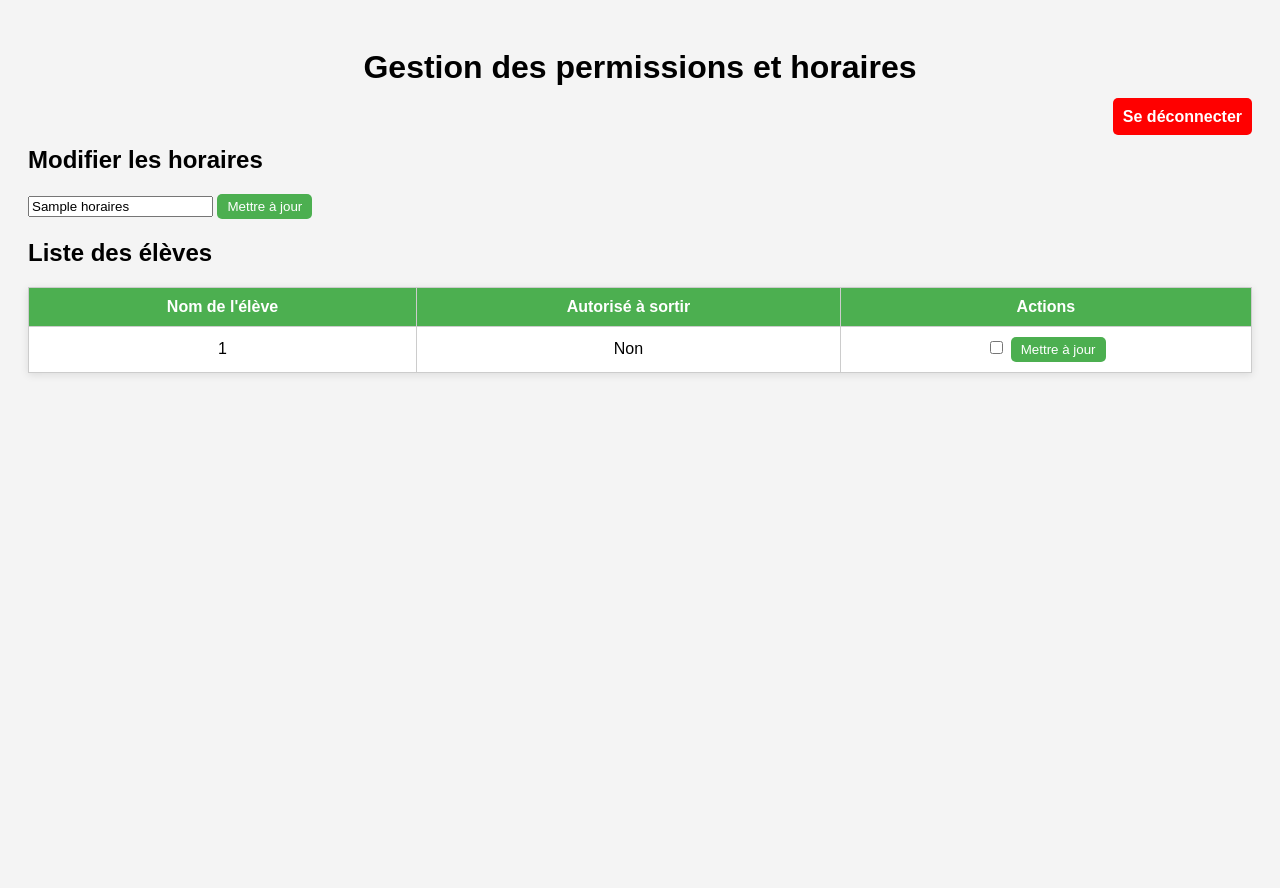
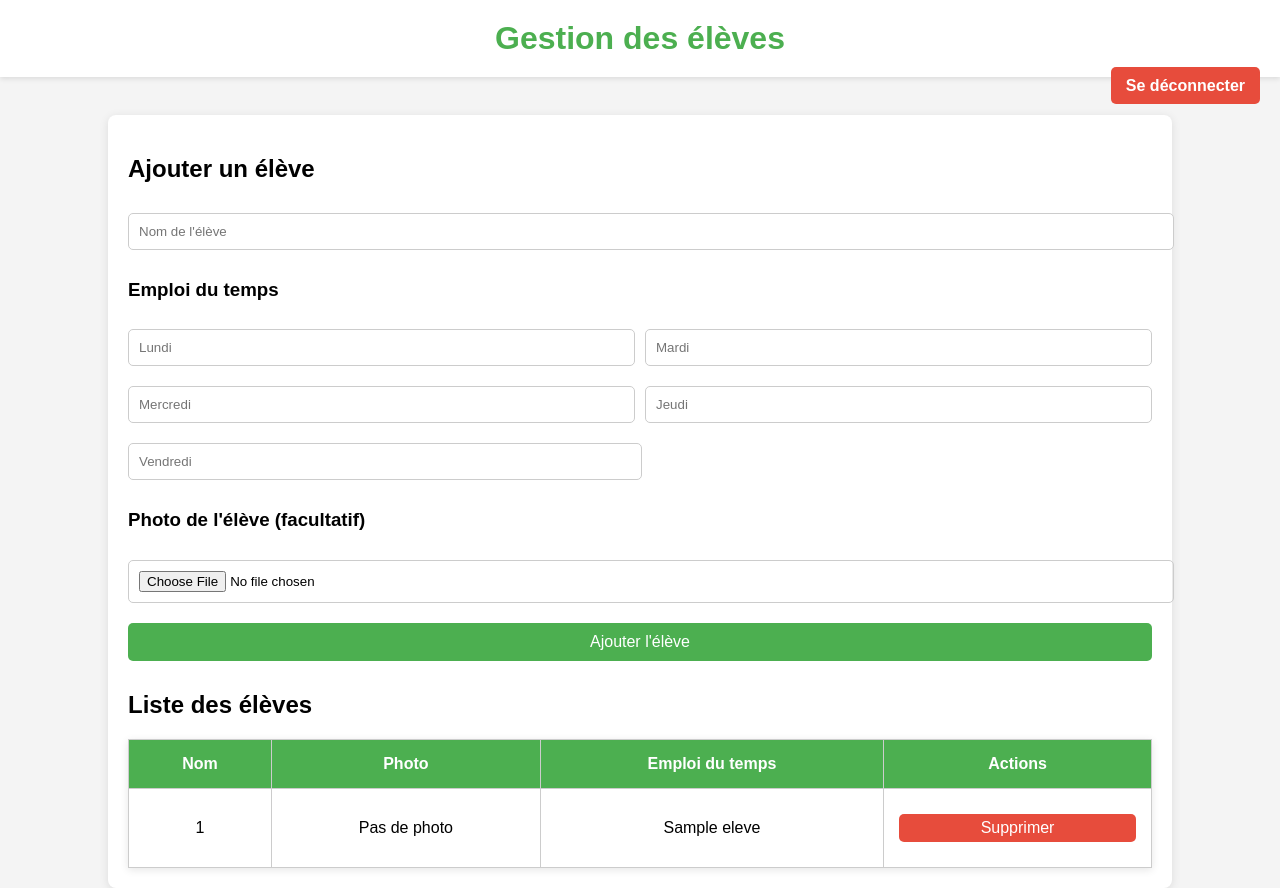
Before and after one commit to rayan-lang/monprojet, a Flask app: template templates/admin.html in a window 1280 px wide. Before the commit the page ends 375 px from the top, so only its background shows below. Run offline with Flask 3, Linux system fonts and the light colour scheme; the template is opened without the code that fills it: most values are stand-ins (such as "Sample title", 1, 10 or a date in 2020).

```diff
--- a/app.py
+++ b/app.py
@@ -1,59 +1,48 @@
-from flask import Flask, render_template, request, redirect, url_for, flash, session
+import os
 import sqlite3
 import qrcode
 from io import BytesIO
 import base64
+from flask import Flask, render_template, request, redirect, url_for, flash, session
+from werkzeug.utils import secure_filename
 
 app = Flask(__name__)
 app.secret_key = 'ma_cle_secrete'  # Pour les sessions
 DB_FILE = 'sorties.db'
 BASE_URL = "https://monprojet-j8sc.onrender.com"
+UPLOAD_FOLDER = 'static/photos'
+os.makedirs(UPLOAD_FOLDER, exist_ok=True)
+app.config['UPLOAD_FOLDER'] = UPLOAD_FOLDER
 
 # Identifiants admin
 ADMIN_USERNAME = "admin"
 ADMIN_PASSWORD = "admin123"
 
-# Création des tables si elles n'existent pas
-def init_db():
+
+# Mise à jour de la base de données
+def update_db():
     conn = sqlite3.connect(DB_FILE)
     cursor = conn.cursor()
+    cursor.execute("PRAGMA table_info(eleves)")
+    columns = [col[1] for col in cursor.fetchall()]
 
-    # Table historique des sorties
-    cursor.execute('''
-        CREATE TABLE IF NOT EXISTS historique (
-            id INTEGER PRIMARY KEY AUTOINCREMENT,
-            nom_eleve TEXT,
-            heure_sortie TEXT,
-            date TEXT
-        )
-    ''')
-
-    # Table des élèves
-    cursor.execute('''
-        CREATE TABLE IF NOT EXISTS eleves (
-            id INTEGER PRIMARY KEY AUTOINCREMENT,
-            nom_eleve TEXT UNIQUE,
-            autorise INTEGER DEFAULT 0
-        )
-    ''')
-
-    # Table des horaires
-    cursor.execute('''
-        CREATE TABLE IF NOT EXISTS horaires (
-            id INTEGER PRIMARY KEY AUTOINCREMENT,
-            horaires TEXT
-        )
-    ''')
-
-    # Ajout des horaires par défaut si la table est vide
-    cursor.execute("SELECT COUNT(*) FROM horaires")
-    if cursor.fetchone()[0] == 0:
-        cursor.execute("INSERT INTO horaires (horaires) VALUES (?)", ("8H, 12H, 14H, 16H",))
+    if 'photo' not in columns:
+        cursor.execute("ALTER TABLE eleves ADD COLUMN photo TEXT")
+    if 'emploi_du_temps' not in columns:
+        cursor.execute("ALTER TABLE eleves ADD COLUMN emploi_du_temps TEXT")
 
     conn.commit()
     conn.close()
 
-init_db()
+
+update_db()
+
+
+# Redirection de la page principale vers la connexion
+@app.route('/')
+def index():
+    return redirect(url_for('login'))
+
 
 # Page de connexion
 @app.route('/login', methods=['GET', 'POST'])
@@ -71,12 +60,13 @@ def login():
 
     return render_template('login.html')
 
-# Déconnexion
+
 @app.route('/logout')
 def logout():
     session.pop('admin', None)
     flash("Déconnexion réussie", "info")
     return redirect(url_for('login'))
+
 
 # Espace admin sécurisé
 @app.route('/admin')
@@ -87,66 +77,63 @@ def admin():
 
     conn = sqlite3.connect(DB_FILE)
     cursor = conn.cursor()
+    cursor.execute("SELECT nom_eleve, photo, emploi_du_temps FROM eleves")
+    eleves = cursor.fetchall()
+    conn.close()
+    return render_template('admin.html', eleves=eleves)
 
-    # Récupérer les élèves
-    cursor.execute("SELECT nom_eleve, autorise FROM eleves")
-    eleves = cursor.fetchall()
 
-    # Récupérer les horaires dynamiques
-    cursor.execute("SELECT horaires FROM horaires LIMIT 1")
-    horaires = cursor.fetchone()[0]
+# Ajout d'un élève
+@app.route('/add_eleve', methods=['POST'])
+def add_eleve():
+    nom_eleve = request.form['nom_eleve']
+
+    # Récupération des jours de l'emploi du temps
+    emploi_du_temps = {
+        "lundi": request.form.get('lundi'),
+        "mardi": request.form.get('mardi'),
+        "mercredi": request.form.get('mercredi'),
+        "jeudi": request.form.get('jeudi'),
+        "vendredi": request.form.get('vendredi')
+    }
+
+    # Convertir l'emploi du temps en chaîne JSON pour le stocker dans la base de données
+    emploi_du_temps_str = str(emploi_du_temps)  # Vous pouvez aussi utiliser json.dumps() si nécessaire
+
+    # Gestion de la photo de l'élève
+    photo = request.files['photo']
+    photo_path = None
+    if photo and photo.filename != '':
+        filename = secure_filename(photo.filename)
+        photo_path = os.path.join(app.config['UPLOAD_FOLDER'], filename)
+        photo.save(photo_path)
+
+    # Connexion à la base de données et ajout de l'élève
+    conn = sqlite3.connect(DB_FILE)
+    cursor = conn.cursor()
+    try:
+        cursor.execute("INSERT INTO eleves (nom_eleve, photo, emploi_du_temps) VALUES (?, ?, ?)",
+                       (nom_eleve, photo_path, emploi_du_temps_str))
+        conn.commit()
+        flash(f"L'élève {nom_eleve} a été ajouté avec succès.", "success")
+    except sqlite3.IntegrityError:
+        flash(f"L'élève {nom_eleve} existe déjà.", "danger")
 
     conn.close()
-    return render_template('admin.html', eleves=eleves, horaires=horaires)
+    return redirect(url_for('admin'))
 
-# Page d'accueil
-@app.route('/')
-def index():
-    return render_template('index.html')
 
-# Génération de QR code
-@app.route('/generate', methods=['POST'])
-def generate_qr():
-    nom_eleve = request.form['nom_eleve']
-
+# Suppression d'un élève
+@app.route('/delete_eleve/<nom_eleve>', methods=['POST'])
+def delete_eleve(nom_eleve):
     conn = sqlite3.connect(DB_FILE)
     cursor = conn.cursor()
-    cursor.execute("INSERT OR IGNORE INTO eleves (nom_eleve) VALUES (?)", (nom_eleve,))
+    cursor.execute("DELETE FROM eleves WHERE nom_eleve = ?", (nom_eleve,))
     conn.commit()
+    conn.close()
+    flash(f"L'élève {nom_eleve} a été supprimé.", "info")
+    return redirect(url_for('admin'))
 
-    qr_data = f"{BASE_URL}/horaires/{nom_eleve}"
-
-    qr = qrcode.make(qr_data)
-    buffer = BytesIO()
-    qr.save(buffer, format='PNG')
-    qr_base64 = base64.b64encode(buffer.getvalue()).decode()
-
-    conn.close()
-    return render_template('qr.html', qr_code=qr_base64, nom_eleve=nom_eleve)
-
-# Historique des sorties
-@app.route('/historique')
-def historique():
-    conn = sqlite3.connect(DB_FILE)
-    cursor = conn.cursor()
-    cursor.execute("SELECT nom_eleve, heure_sortie, date FROM historique")
-    sorties = cursor.fetchall()
-    conn.close()
-    return render_template('historique.html', sorties=sorties)
-
-# Page des horaires d'un élève
-@app.route('/horaires/<nom_eleve>')
-def horaires_eleve(nom_eleve):
-    conn = sqlite3.connect(DB_FILE)
-    cursor = conn.cursor()
-    cursor.execute("SELECT horaires FROM horaires LIMIT 1")
-    horaires = cursor.fetchone()
-
-    if horaires:
-        horaires = horaires[0]
-
-    conn.close()
-    return render_template('horaires.html', nom_eleve=nom_eleve, horaires=horaires)
 
 if __name__ == '__main__':
     print("🚀 Le serveur Flask démarre...")
--- a/templates/admin.html
+++ b/templates/admin.html
@@ -5,93 +5,160 @@
     <title>Espace Admin</title>
     <style>
         body {
-            font-family: Arial, sans-serif;
+            font-family: 'Arial', sans-serif;
             background: #f4f4f4;
-            padding: 20px;
+            margin: 0;
+            padding: 0;
         }
         h1 {
             text-align: center;
+            color: #4CAF50;
+            padding: 20px 0;
+            margin: 0;
+            background-color: #ffffff;
+            box-shadow: 0 2px 5px rgba(0, 0, 0, 0.1);
         }
         .logout-btn {
             text-align: right;
             margin-bottom: 20px;
+            padding-right: 20px;
         }
         .logout-btn a {
-            background: red;
+            background-color: #e74c3c;
             color: white;
-            padding: 10px;
+            padding: 10px 15px;
             text-decoration: none;
             border-radius: 5px;
             font-weight: bold;
         }
         .logout-btn a:hover {
-            background: darkred;
+            background-color: #c0392b;
+        }
+        .container {
+            width: 80%;
+            margin: 0 auto;
+            padding: 20px;
+            background-color: white;
+            box-shadow: 0 2px 10px rgba(0, 0, 0, 0.1);
+            border-radius: 8px;
+        }
+        form input, form button, form textarea {
+            width: 100%;
+            padding: 10px;
+            margin: 10px 0;
+            border: 1px solid #ccc;
+            border-radius: 5px;
+        }
+        form button {
+            background-color: #4CAF50;
+            color: white;
+            font-size: 16px;
+            cursor: pointer;
+            border: none;
+            transition: background-color 0.3s;
+        }
+        form button:hover {
+            background-color: #45a049;
+        }
+        .form-row {
+            display: flex;
+            justify-content: space-between;
+            gap: 10px;
+        }
+        .form-row input {
+            width: 48%;
         }
         table {
             width: 100%;
             border-collapse: collapse;
-            background: white;
+            background-color: white;
             box-shadow: 0 2px 8px rgba(0, 0, 0, 0.1);
         }
         th, td {
-            padding: 10px;
+            padding: 15px;
+            text-align: center;
             border: 1px solid #ccc;
-            text-align: center;
         }
         th {
             background-color: #4CAF50;
             color: white;
         }
-        form {
-            display: inline;
+        td img {
+            width: 50px;
+            height: 50px;
+            border-radius: 50%;
         }
-        button {
-            padding: 5px 10px;
-            background-color: #4CAF50;
+        .delete-btn {
+            background-color: #e74c3c;
             color: white;
             border: none;
+            padding: 5px 10px;
             border-radius: 5px;
             cursor: pointer;
         }
-        button:hover {
-            background-color: #45a049;
+        .delete-btn:hover {
+            background-color: #c0392b;
         }
     </style>
 </head>
 <body>
-    <h1>Gestion des permissions et horaires</h1>
+    <h1>Gestion des élèves</h1>
 
-    <!-- Bouton de déconnexion ici -->
     <div class="logout-btn">
         <a href="{{ url_for('logout') }}">Se déconnecter</a>
     </div>
 
-    <h2>Modifier les horaires</h2>
-    <form action="/update_horaires" method="post">
-        <input type="text" name="horaires" value="{{ horaires }}" required>
-        <button type="submit">Mettre à jour</button>
+    <div class="container">
+        <h2>Ajouter un élève</h2>
+        <form action="/add_eleve" method="post" enctype="multipart/form-data">
+            <input type="text" name="nom_eleve" placeholder="Nom de l'élève" required>
+
+            <h3>Emploi du temps</h3>
+            <div class="form-row">
+                <input type="text" name="lundi" placeholder="Lundi" required>
+                <input type="text" name="mardi" placeholder="Mardi" required>
+            </div>
+            <div class="form-row">
+                <input type="text" name="mercredi" placeholder="Mercredi" required>
+                <input type="text" name="jeudi" placeholder="Jeudi" required>
+            </div>
+            <div class="form-row">
+                <input type="text" name="vendredi" placeholder="Vendredi" required>
+            </div>
+
+            <h3>Photo de l'élève (facultatif)</h3>
+            <input type="file" name="photo" accept="image/*">
+
+            <button type="submit">Ajouter l'élève</button>
         </form>
 
         <h2>Liste des élèves</h2>
         <table>
             <tr>
-            <th>Nom de l'élève</th>
-            <th>Autorisé à sortir</th>
+                <th>Nom</th>
+                <th>Photo</th>
+                <th>Emploi du temps</th>
                 <th>Actions</th>
             </tr>
             {% for eleve in eleves %}
             <tr>
                 <td>{{ eleve[0] }}</td>
-            <td>{{ 'Oui' if eleve[1] else 'Non' }}</td>
                 <td>
-                <form action="/update_permission" method="post">
-                    <input type="hidden" name="nom_eleve" value="{{ eleve[0] }}">
-                    <input type="checkbox" name="autorise" {% if eleve[1] %}checked{% endif %}>
-                    <button type="submit">Mettre à jour</button>
+                    {% if eleve[1] %}
+                    <img src="{{ eleve[1] }}" alt="Photo de {{ eleve[0] }}">
+                    {% else %}
+                    Pas de photo
+                    {% endif %}
+                </td>
+                <td>{{ eleve[2] }}</td>
+                <td>
+                    <form action="/delete_eleve/{{ eleve[0] }}" method="post">
+                        <button type="submit" class="delete-btn">Supprimer</button>
                     </form>
                 </td>
             </tr>
             {% endfor %}
         </table>
+    </div>
 </body>
 </html>
```
Also changed, not shown: sorties.db, static/photos/cv.jpg (added). Lines whose indentation alone changed are shown as unchanged.
